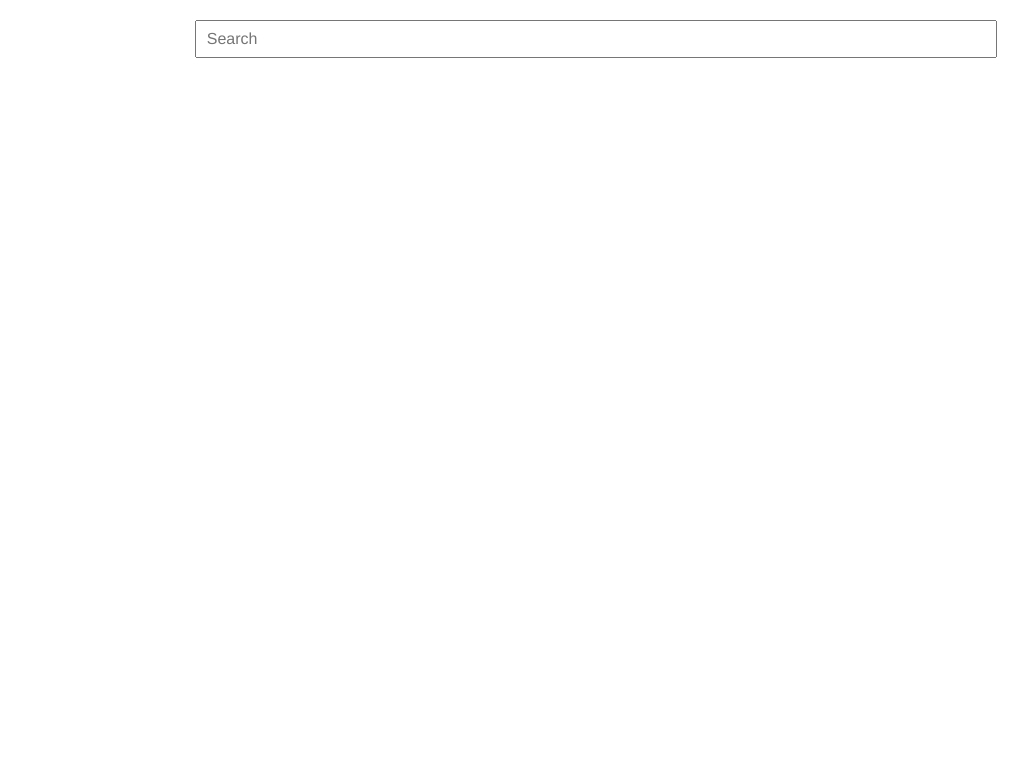
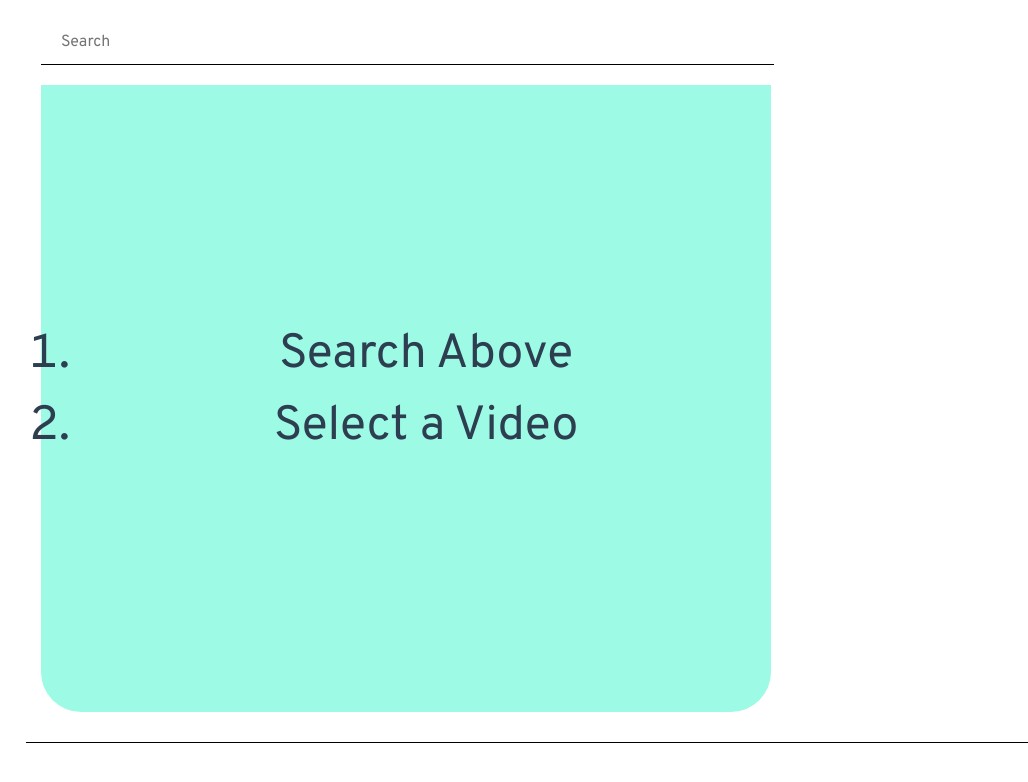
Before and after one commit to buildingsareheavy/youtube-api-vue, a Vue app: page / in a window 1280 px wide. Shown: the top 782 px of the page, without its empty margins (44-1072 px from the left). Built offline with nearby package versions, Linux system fonts and the light colour scheme.

Commit message:
added styling

```diff
--- a/src/App.vue
+++ b/src/App.vue
@@ -44,6 +44,7 @@ export default {
         })
         .then(response => {
           this.videos = response.data.items; // response.data is the data from the api response, not the data we called above methods
+          console.log(response.data);
         });
     }
   }
@@ -51,10 +52,18 @@ export default {
 </script>
 
 <style lang="scss">
+@import url("https://fonts.googleapis.com/css?family=Overpass:400,700");
 #app {
-  font-family: "Avenir", Helvetica, Arial, sans-serif;
+  font-family: "Overpass", sans-serif;
   -webkit-font-smoothing: antialiased;
   -moz-osx-font-smoothing: grayscale;
   color: #2c3e50;
 }
+h2 {
+  font-weight: 700;
+}
+.container {
+  border-bottom: 1px solid black;
+  margin-bottom: 2rem;
+}
 </style>
--- a/src/components/SearchBar.vue
+++ b/src/components/SearchBar.vue
@@ -1,6 +1,6 @@
 <template>
   <div>
-    <input v-on:input="onInput" placeholder="Search">
+    <input v-on:input="onInput" type="search" placeholder="Search">
   </div>
 </template>
 
@@ -18,11 +18,21 @@ export default {
 <!-- Add "scoped" attribute to limit CSS to this component only -->
 <style scoped lang="scss">
 input {
-  width: 75%;
-  padding: 5px 10px;
+  width: 66%;
+  padding: 10px 20px;
+  border: none;
+  border-bottom: 1px solid black;
+  border-top-left-radius: 30px;
+  border-top-right-radius: 30px;
+  transition: all 0.2s;
+  @media screen and (max-width: 767px) {
+    width: 100%;
+  }
+  &:focus {
+    background: hsl(50, 100%, 60%);
+  }
 }
 div {
-  text-align: center;
-  margin: 20px;
+  margin: 20px 0;
 }
 </style>
--- a/src/components/VideoDetail.vue
+++ b/src/components/VideoDetail.vue
@@ -17,7 +17,14 @@
         <p>{{ video.snippet.description }}</p>
       </div>
     </div>
-    <div v-else></div>
+    <div v-else>
+      <div class="no-video-selected">
+        <ol>
+          <li>Search Above</li>
+          <li>Select a Video</li>
+        </ol>
+      </div>
+    </div>
   </div>
 </template>
 
@@ -38,12 +45,23 @@ export default {
 
 <style lang="scss" scoped>
 .details {
-  margin-top: 10px;
-  padding: 10px;
-  border: 1px solid #ddd;
-  border-radius: 10px;
+  padding: 1.25rem 2rem;
+  border-bottom-left-radius: 30px;
+  border-bottom-right-radius: 30px;
+  /* background: hsl(240, 2%, 90%); */
+  background: hsl(166, 93%, 80%);
+  h2 {
+    padding: 10px 0;
+  }
 }
-h1 {
-  font-size: 2rem;
+.no-video-selected {
+  padding: 32% 0;
+  text-align: center;
+  background: hsl(166, 93%, 80%);
+  border-bottom-left-radius: 40px;
+  border-bottom-right-radius: 40px;
+  margin-bottom: 30px;
+  width: 100%;
+  font-size: 3rem;
 }
 </style>
--- a/src/components/VideoList.vue
+++ b/src/components/VideoList.vue
@@ -17,6 +17,9 @@ export default {
   components: {
     VideoListItem
   },
+  data: {
+    video: null
+  },
   props: {
     videos: Array //validating that we are recieving an array from the parent
   },
@@ -29,4 +32,7 @@ export default {
 </script>
 
 <style scoped lang="scss">
+ul {
+  margin-bottom: 20px;
+}
 </style>
--- a/src/components/VideoListItem.vue
+++ b/src/components/VideoListItem.vue
@@ -27,9 +27,29 @@ export default {
 <style scoped lang="scss">
 li {
   display: flex;
+  transition: all 0.2s;
   &:hover {
+    background-color: hsl(354, 100%, 85%);
     cursor: pointer;
-    background-color: #eee;
   }
 }
+.list-group-item {
+  border: none;
+  border-top-left-radius: 0;
+  border-top-right-radius: 0;
+  border-bottom-left-radius: 30px;
+  border-bottom-right-radius: 30px;
+  border-top: 1px solid black;
+  padding-top: 20px;
+  margin-bottom: 10px;
+  &:last-child {
+    margin-bottom: -10px;
+  }
+  &:first-child {
+    margin-top: -21px;
+  }
+}
+.media-body {
+  font-size: 0.85rem;
+}
 </style>
```
Also changed, not shown: src/assets/logo.png (deleted).
